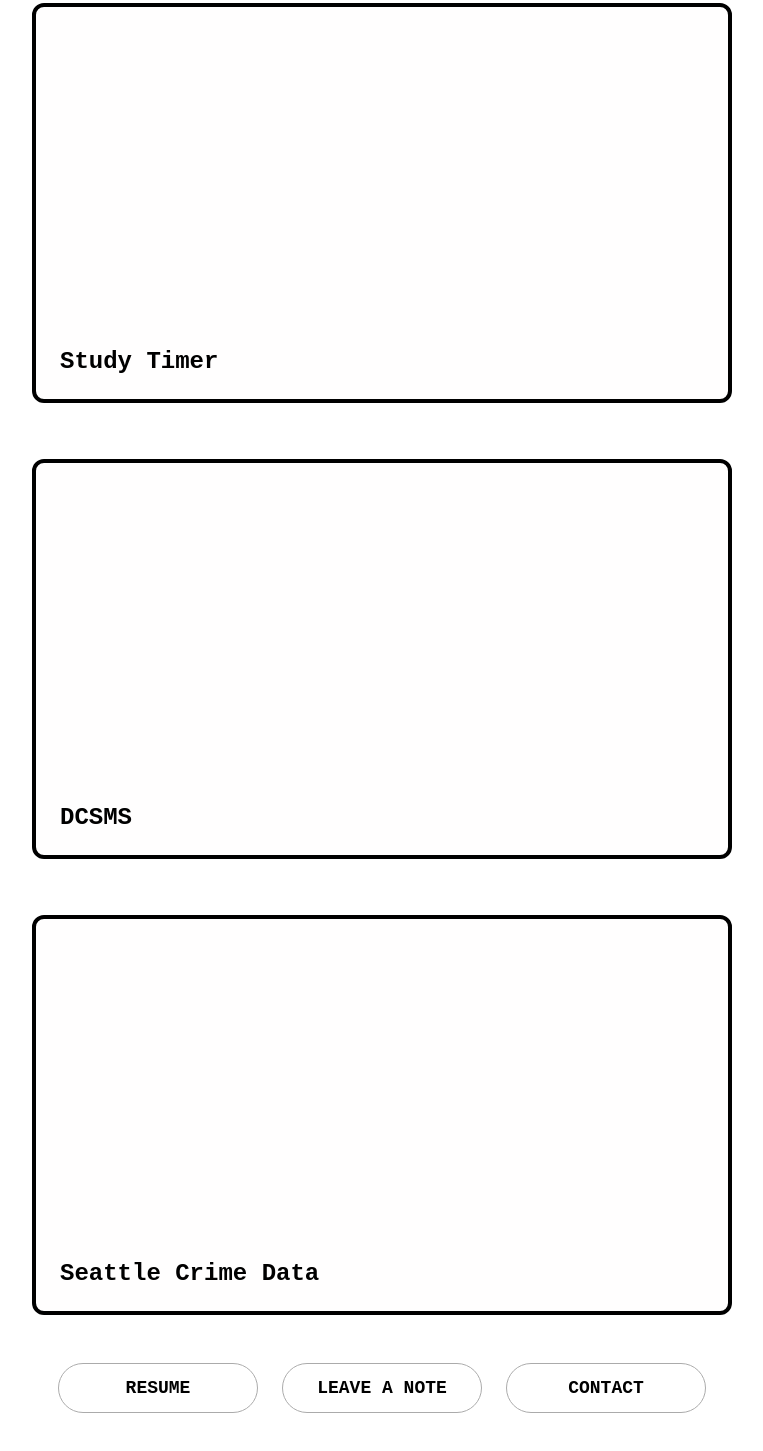
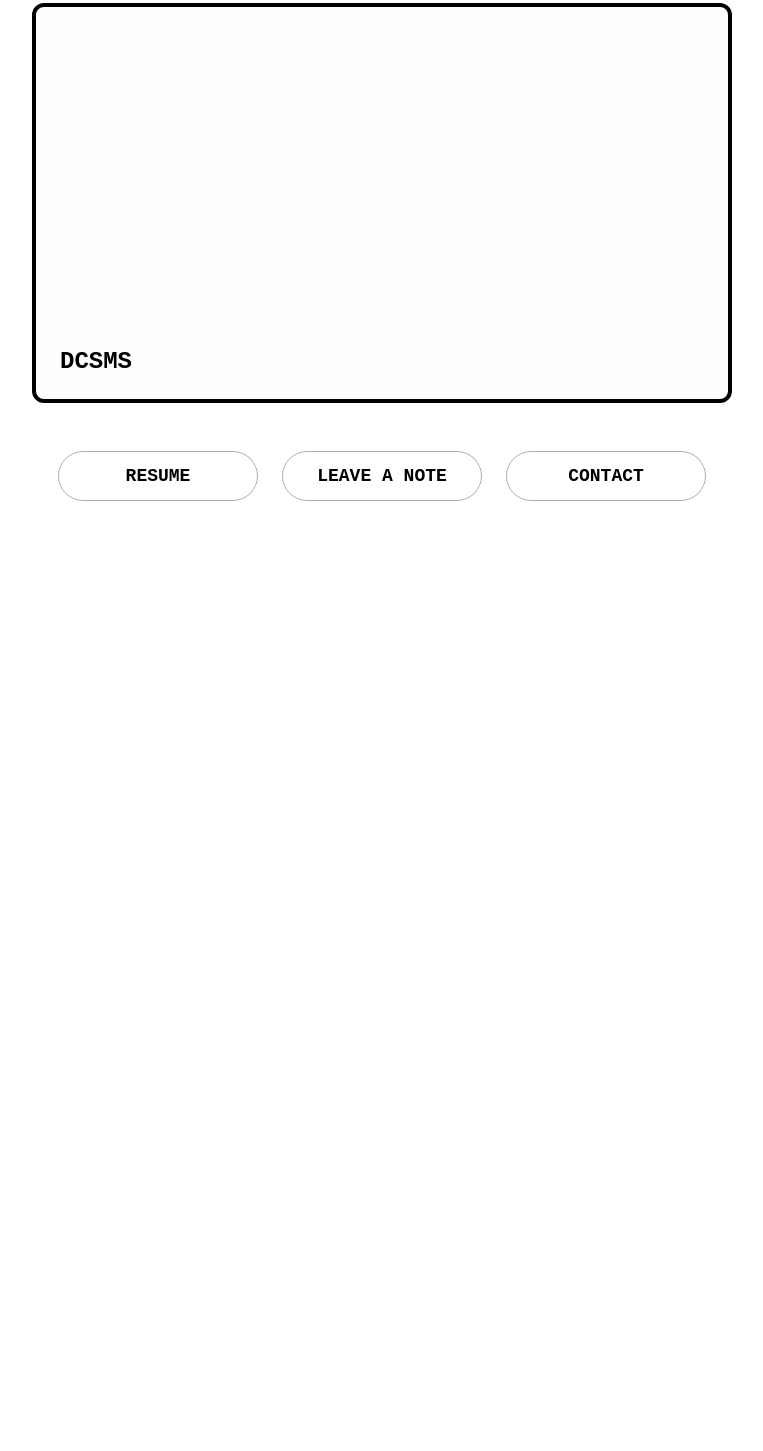
Before and after one commit to jacheun/jacksoncheung.com, a website: page index.html in a window 1280 px wide. Shown: the part 1386-2837 px from the top of the page, without its empty margins (258-1021 px from the left). After the commit the page ends 1983 px from the top, so only its background shows below. Drawn offline with Linux system fonts and the light colour scheme.

Commit message:
removed scd and st for now

```diff
--- a/assets/css/groundworkai.css
+++ b/assets/css/groundworkai.css
@@ -1,10 +1,8 @@
-
 .project-hero h1 {
     font-size: clamp(2rem, 8vw, 5.5rem);
     color: #04380e;
     overflow-wrap: anywhere;
 }
-
 h2, h3 {
     color: #04380e;
 }
--- a/index.html
+++ b/index.html
@@ -45,14 +45,8 @@
                 <li class="project-card project-card--groundworkai">
                     <h3><a href="projects/groundworkai.html">GroundWorkAI</a></h3>
                 </li>
-                <li class="project-card project-card--timer">
-                    <h3>Study Timer</h3>
-                </li>
                 <li class="project-card project-card--dcsms">
                     <h3><a href="projects/dcsms.html">DCSMS</a></h3>
-                </li>
-                <li class="project-card project-card--crime">
-                    <h3>Seattle Crime Data</h3>
                 </li>
             </ul>
         </section>
```
